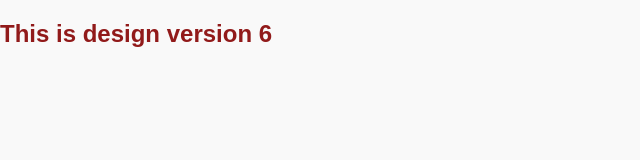
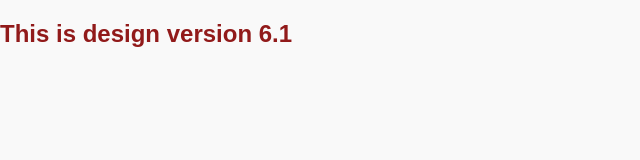
Before and after one commit to aasthamishra22/myrepo, a plain HTML site: page index.html in a window 1280 px wide. Shown: the full height of the page, 0-640 px from the left. Drawn offline with Linux system fonts and the light colour scheme.

Commit message:
Changed the version to 6.1

```diff
--- a/index.html
+++ b/index.html
@@ -7,6 +7,6 @@
     <link rel="stylesheet" href="styles.css">
 </head>
 <body>
-    <h2>This is design version 6</h2>
+    <h2>This is design version 6.1</h2>
 </body>
 </html>
```
